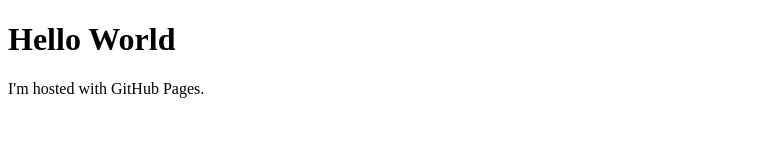
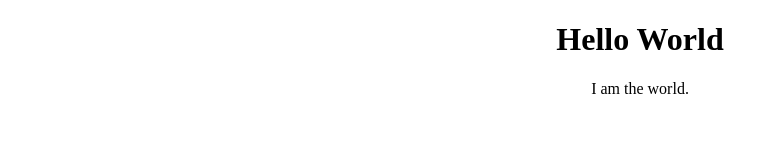
Before and after one commit to loszer/loszer.github.io, a plain HTML site: page index.html in a window 1280 px wide. Shown: the whole page, without its empty margins (0-779 px from the left). Drawn offline with Linux system fonts and the light colour scheme.

Commit message:
second commit

```diff
--- a/index.html
+++ b/index.html
@@ -2,7 +2,7 @@
 <!DOCTYPE html>
 <html>
 <body>
-<h1>Hello World</h1>
-<p>I'm hosted with GitHub Pages.</p>
+<h1 style="text-align:center;">Hello World</h1>
+<p style="text-align:center;">I am the world.</p>
 </body>
 </html>
```
